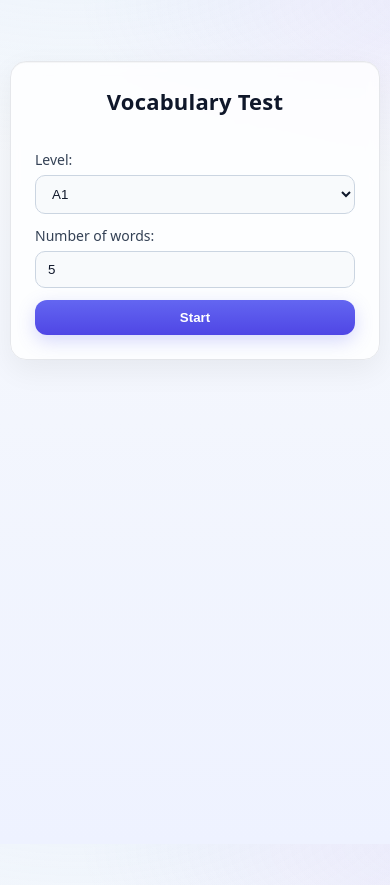
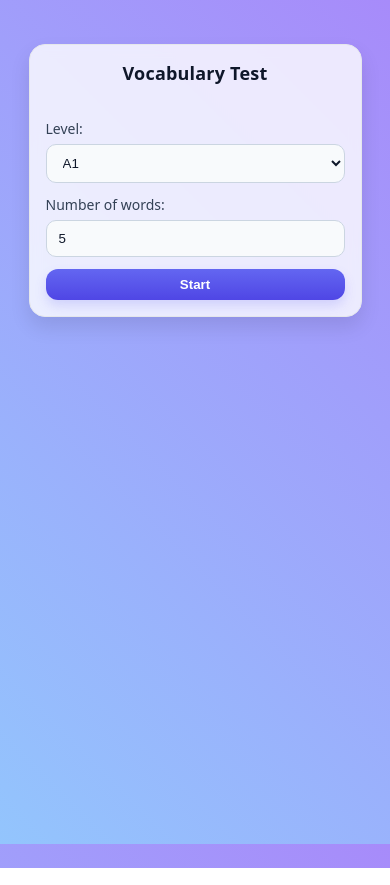
Before and after one commit to komiljonovbehruzbek/vocabulary-test, a React (Vite) app: page / in a window 390 px wide. Built offline with nearby package versions, Linux system fonts and the light colour scheme.

Commit message:
Vocabulary Test

```diff
--- a/src/index.css
+++ b/src/index.css
@@ -225,20 +225,76 @@ button:disabled {
   body {
     font-size: 14px;
     padding: 10px;
+    background: linear-gradient(45deg, #93c5fd, #a78bfa);
+    animation: gradientShift 6s ease infinite;
   }
 
-  header {
-    flex-direction: column;
+  .app {
+    margin: 4vh auto;
+    padding: 16px;
+    max-width: 90%;
+    background: #ffffffcc;
+    border: 1px solid #e5e7eb;
+    border-radius: 16px;
+    box-shadow: 0 10px 20px rgba(2, 6, 23, 0.1);
+    transition: transform 0.3s ease;
+  }
+
+  .app:hover {
+    transform: scale(1.02);
+  }
+
+  h2 {
+    font-size: 18px;
     text-align: center;
   }
 
-  .search-box {
-    width: 100%;
+  h3 {
+    font-size: 16px;
+    color: #334155;
   }
 
-  .word-card {
+  p {
+    margin: 8px 0;
+    color: #475569;
+    line-height: 1.5;
+  }
+
+  button,
+  .btn {
     width: 100%;
-    margin-bottom: 15px;
+    padding: 8px;
+    appearance: none;
+    border: 0;
+    border-radius: 12px;
+    background: linear-gradient(180deg, #6366f1, #4f46e5);
+    color: white;
+    font-weight: 600;
+    cursor: pointer;
+    transition: transform 0.05s ease, filter 0.15s ease;
+    box-shadow: 0 6px 12px rgba(99, 102, 241, 0.2);
+  }
+
+  button:hover {
+    filter: brightness(1.1);
+  }
+
+  button:active {
+    transform: translateY(1px);
+  }
+}
+
+@keyframes gradientShift {
+  0% {
+    background-position: 0% 50%;
+  }
+
+  50% {
+    background-position: 100% 50%;
+  }
+
+  100% {
+    background-position: 0% 50%;
   }
 }
 
```
